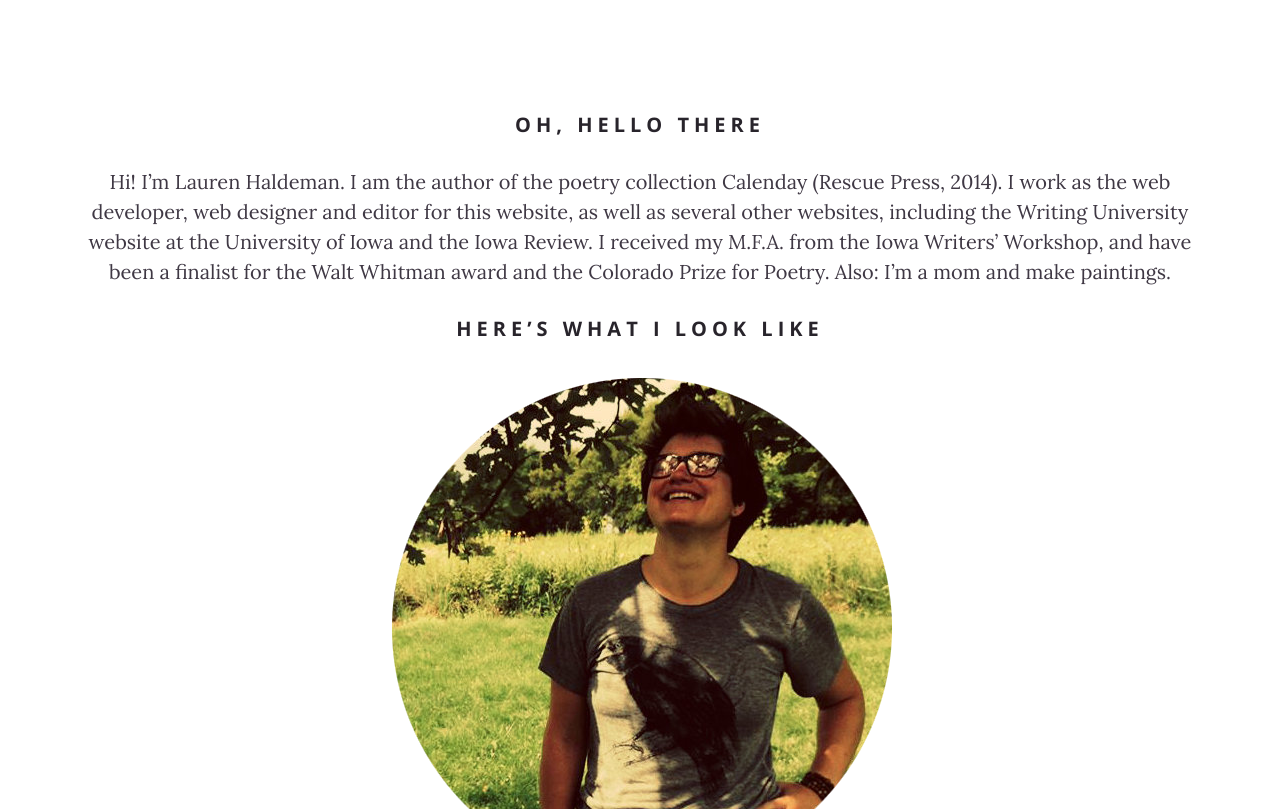
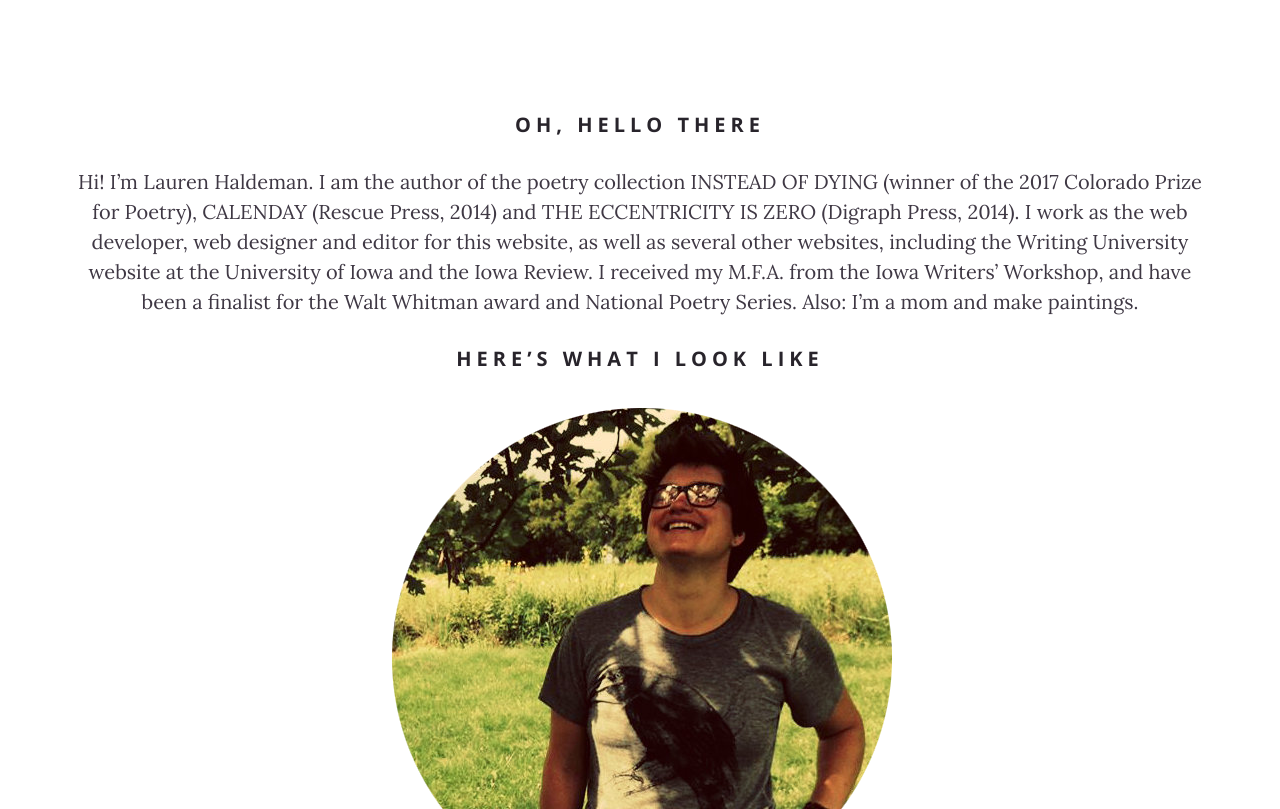
Before and after one commit to laurenhaldeman/laurenhaldeman.github.io, a Jekyll site: the page built from index.html, in a window 1280 px wide and 900 px high, scrolled down 4034 px, cut to the strip 91-900 px from the top of the window. Built offline with Jekyll 4.4.1, drawn with Linux system fonts in a browser that asks for light colours; nearby versions of some CDN libraries; some web fonts are replaced; comment, search, counter and statistics services are not loaded.

Commit message:
bio change

```diff
--- a/calenday.html
+++ b/calenday.html
@@ -81,7 +81,7 @@ header-img: "img/about-bg.jpg"
     <div class="container">
         <h1 class="lined"><span>HELLO THERE</span></h1>
         <p>
-        Hi! I’m Lauren Haldeman. I am the author of the poetry collection Calenday (Rescue Press, 2014). I work as the web developer, web designer and editor for this website, as well as several other websites, including the Writing University website at the University of Iowa and the Iowa Review. I received my M.F.A. from the Iowa Writers’ Workshop, and have been a finalist for the Walt Whitman award and the Colorado Prize for Poetry. Also: I’m a mom and make paintings.
+Hi! I’m Lauren Haldeman. I am the author of the poetry collection INSTEAD OF DYING (winner of the 2017 Colorado Prize for Poetry), CALENDAY (Rescue Press, 2014) and THE ECCENTRICITY IS ZERO (Digraph Press, 2014). I work as the web developer, web designer and editor for this website, as well as several other websites, including the Writing University website at the University of Iowa and the Iowa Review. I received my M.F.A. from the Iowa Writers’ Workshop, and have been a finalist for the Walt Whitman award and National Poetry Series. Also: I’m a mom and make paintings.
         </p>
         <h1 class="lined"><span>HERE’S WHAT I LOOK LIKE</span></h1>
         <p>
--- a/index.html
+++ b/index.html
@@ -12,7 +12,7 @@ description: ""
 
         <h1 class="large">Hi, I'm Lauren</h1>
         <h1 class="large">I Make <span class="typer" id="typer" data-delay="100" data-delim=":"
-       data-words="Websites:Books:Masks:Humans"></span>
+       data-words="Websites:Poetry:Comics:Humans"></span>
 
       </h1>
       <a class="arrow-wrap" href="#content">
@@ -101,7 +101,7 @@ description: ""
     <div class="container">
         <h1 class="lined"><span>OH, HELLO THERE</span></h1>
         <p>
-        Hi! I’m Lauren Haldeman. I am the author of the poetry collection Calenday (Rescue Press, 2014). I work as the web developer, web designer and editor for this website, as well as several other websites, including the Writing University website at the University of Iowa and the Iowa Review. I received my M.F.A. from the Iowa Writers’ Workshop, and have been a finalist for the Walt Whitman award and the Colorado Prize for Poetry. Also: I’m a mom and make paintings.
+        Hi! I’m Lauren Haldeman. I am the author of the poetry collection INSTEAD OF DYING (winner of the 2017 Colorado Prize for Poetry), CALENDAY (Rescue Press, 2014) and THE ECCENTRICITY IS ZERO (Digraph Press, 2014). I work as the web developer, web designer and editor for this website, as well as several other websites, including the Writing University website at the University of Iowa and the Iowa Review. I received my M.F.A. from the Iowa Writers’ Workshop, and have been a finalist for the Walt Whitman award and National Poetry Series. Also: I’m a mom and make paintings.
         </p>
         <h1 class="lined"><span>HERE’S WHAT I LOOK LIKE</span></h1>
         <p>
```
Also changed, not shown: img/front - 1.jpg (added).
